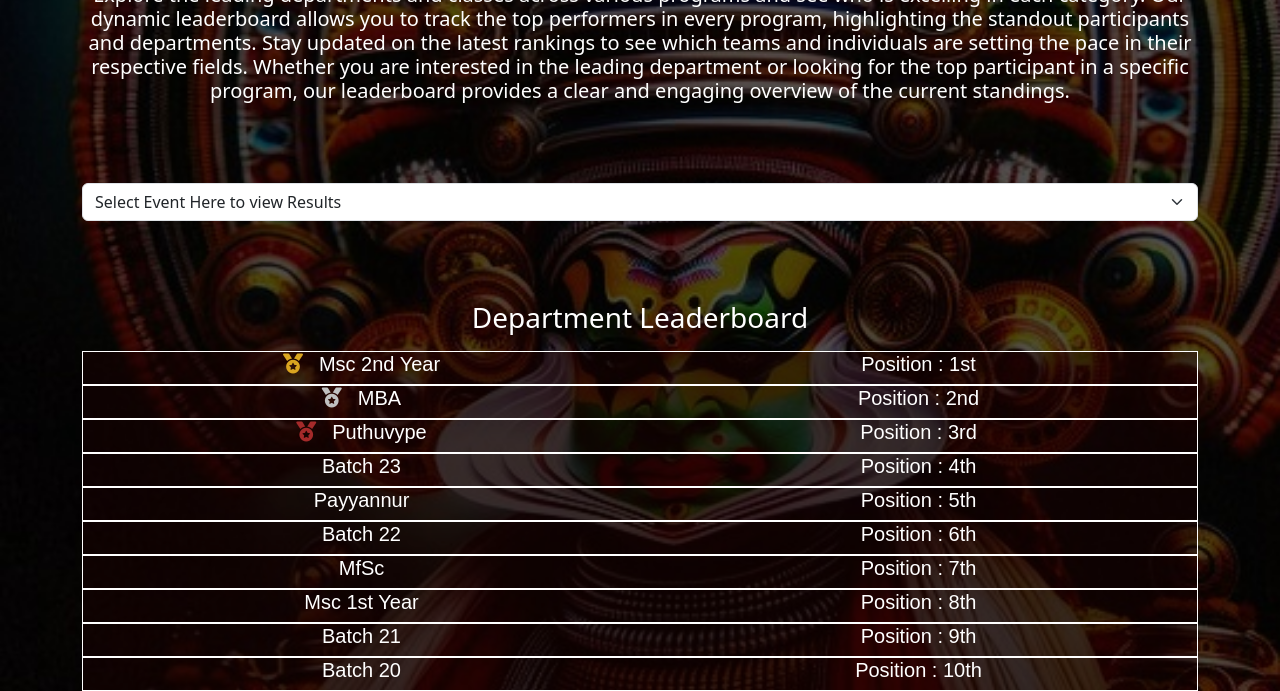
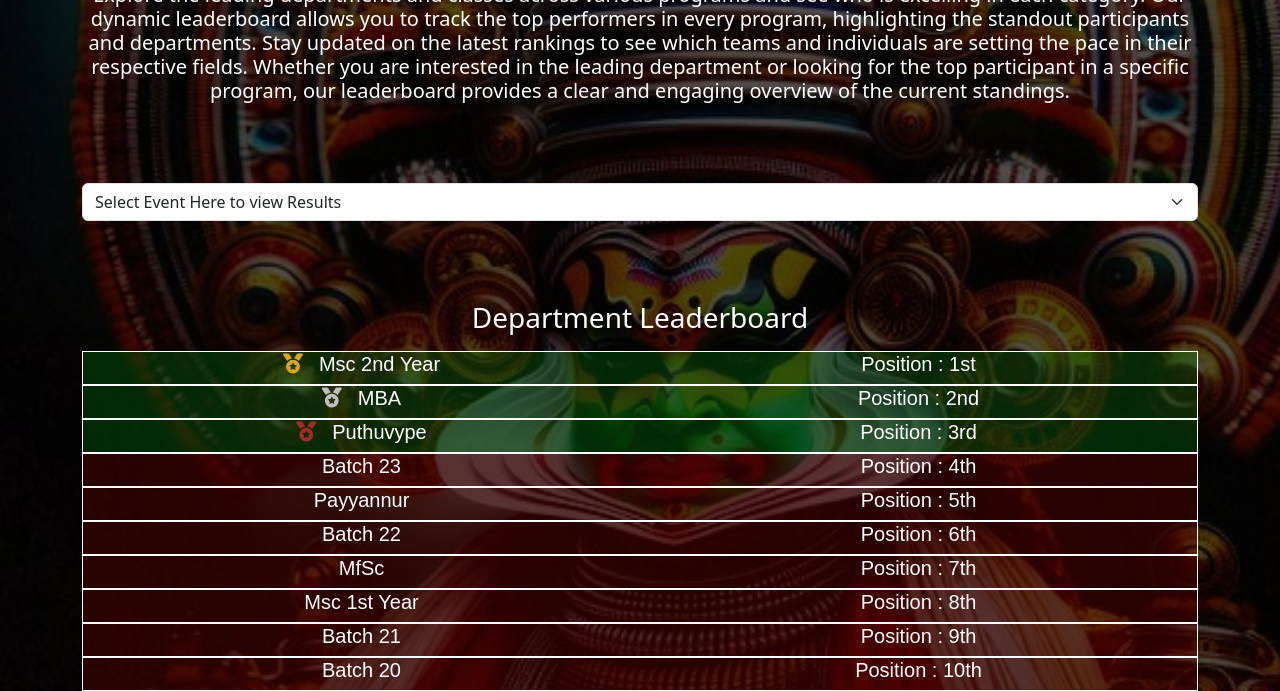
Before and after one commit to deimos19/KUFOS, a plain HTML site: page leaderboard.html in a window 1280 px wide. Shown: the part 153-844 px from the top of the page. Drawn offline with nearby package versions, Linux system fonts and the light colour scheme; a web font is replaced by a local one.

Commit message:
modified

```diff
--- a/leaderboard.html
+++ b/leaderboard.html
@@ -149,83 +149,83 @@
 
             <div class="container text-center" style="margin-top: 2rem;">
                 <h3 style="margin-top: 5rem;">Department Leaderboard</h3>
-                <div class="row" id="leaderboard-row" style="margin-top: 1rem; border:1px solid white;">
-                    <div class="col" style="border-radius:0%; border:none;">
+                <div class="row" id="leaderboard-row" style="margin-top: 1rem; border:1px solid white;background-color:rgba(2, 105, 11, 0.364);">
+                    <div class="col" style="border-radius:0%; border:none; background-color:rgba(2, 105, 11, 0);">
                         <h5><i class="fa-solid fa-medal" style="margin-right: 1rem; color:goldenrod"></i>Msc 2nd Year</h5>
                     </div>
-                    <div class="col" style="border-radius:0%;border:none;">
+                    <div class="col" style="border-radius:0%;border:none; background-color:rgba(2, 105, 11, 0);">
                         <h5>Position : 1st</h5>
                     </div>
                 </div>
-                <div class="row" id="leaderboard-row" style="border:1px solid white;">
-                    <div class="col" style="border-radius:0%; border:none;">
+                <div class="row" id="leaderboard-row" style="border:1px solid white;background-color:rgba(2, 105, 11, 0.364);">
+                    <div class="col" style="border-radius:0%; border:none; background-color:rgba(2, 105, 11, 0);">
                         <h5><i class="fa-solid fa-medal" style="margin-right: 1rem; color:silver"></i>MBA</h5>
                     </div>
-                    <div class="col" style="border-radius:0%;border:none;">
+                    <div class="col" style="border-radius:0%;border:none; background-color:rgba(2, 105, 11, 0);">
                         <h5>Position : 2nd</h5>
                     </div>
                 </div>
-                <div class="row" id="leaderboard-row" style="border:1px solid white;">
-                    <div class="col" style="border-radius:0%;border:none;">
+                <div class="row" id="leaderboard-row" style="border:1px solid white;background-color:rgba(2, 105, 11, 0.364);">
+                    <div class="col" style="border-radius:0%;border:none; background-color:rgba(2, 105, 11, 0);">
                         <h5><i class="fa-solid fa-medal" style="margin-right: 1rem; color:brown"></i>Puthuvype</h5>
                     </div>
-                    <div class="col" style="border-radius:0%;border:none;">
+                    <div class="col" style="border-radius:0%;border:none; background-color:rgba(2, 105, 11, 0);">
                         <h5>Position : 3rd</h5>
                     </div>
                 </div>
-                <div class="row" id="leaderboard-row" style="border:1px solid white;">
-                    <div class="col" style="border-radius:0%;border:none;">
+                <div class="row" id="leaderboard-row" style="border:1px solid white;background-color:rgba(105, 2, 2, 0.364);">
+                    <div class="col" style="border-radius:0%;border:none;background-color:rgba(105, 2, 2, 0);">
                         <h5>Batch 23</h5>
                     </div>
-                    <div class="col" style="border-radius:0%;border:none;">
+                    <div class="col" style="border-radius:0%;border:none;background-color:rgba(105, 2, 2, 0);">
                         <h5>Position : 4th</h5>
                     </div>
                 </div>
-                <div class="row" id="leaderboard-row" style="border:1px solid white;">
-                    <div class="col" style="border-radius:0%;border:none;">
+                <div class="row" id="leaderboard-row" style="border:1px solid white;background-color:rgba(105, 2, 2, 0.364);">
+                    <div class="col" style="border-radius:0%;border:none;background-color:rgba(105, 2, 2, 0);">
                         <h5>Payyannur</h5>
                     </div>
-                    <div class="col" style="border-radius:0%;border:none;">
+                    <div class="col" style="border-radius:0%;border:none;background-color:rgba(105, 2, 2, 0);">
                         <h5>Position : 5th</h5>
                     </div>
                 </div>
-                <div class="row" id="leaderboard-row" style="border:1px solid white;">
-                    <div class="col" style="border-radius:0%;border:none;">
+                <div class="row" id="leaderboard-row" style="border:1px solid white;background-color:rgba(105, 2, 2, 0.364);">
+                    <div class="col" style="border-radius:0%;border:none;background-color:rgba(105, 2, 2, 0);">
                         <h5>Batch 22</h5>
                     </div>
-                    <div class="col" style="border-radius:0%;border:none;">
+                    <div class="col" style="border-radius:0%;border:none;background-color:rgba(105, 2, 2, 0);">
                         <h5>Position : 6th</h5>
                     </div>
                 </div>
-                <div class="row" id="leaderboard-row" style="border:1px solid white;">
-                    <div class="col" style="border-radius:0%;border:none;">
+                <div class="row" id="leaderboard-row" style="border:1px solid white;background-color:rgba(105, 2, 2, 0.364);">
+                    <div class="col" style="border-radius:0%;border:none;background-color:rgba(105, 2, 2, 0);">
                         <h5>MfSc</h5>
                     </div>
-                    <div class="col" style="border-radius:0%;border:none;">
+                    <div class="col" style="border-radius:0%;border:none;background-color:rgba(105, 2, 2, 0);">
                         <h5>Position : 7th</h5>
                     </div>
                 </div>
-                <div class="row" id="leaderboard-row" style="border:1px solid white;">
-                    <div class="col" style="border-radius:0%;border:none;">
+                <div class="row" id="leaderboard-row" style="border:1px solid white;background-color:rgba(105, 2, 2, 0.364);">
+                    <div class="col" style="border-radius:0%;border:none;background-color:rgba(105, 2, 2, 0);">
                         <h5>Msc 1st Year</h5>
                     </div>
-                    <div class="col" style="border-radius:0%;border:none;">
+                    <div class="col" style="border-radius:0%;border:none;background-color:rgba(105, 2, 2, 0);">
                         <h5>Position : 8th</h5>
                     </div>
                 </div>
-                <div class="row" id="leaderboard-row" style="border:1px solid white;">
-                    <div class="col" style="border-radius:0%;border:none;">
+                <div class="row" id="leaderboard-row" style="border:1px solid white;background-color:rgba(105, 2, 2, 0.364);">
+                    <div class="col" style="border-radius:0%;border:none;background-color:rgba(105, 2, 2, 0);">
                         <h5>Batch 21</h5>
                     </div>
-                    <div class="col" style="border-radius:0%;border:none;">
+                    <div class="col" style="border-radius:0%;border:none;background-color:rgba(105, 2, 2, 0);">
                         <h5>Position : 9th</h5>
                     </div>
                 </div>
-                <div class="row" id="leaderboard-row" style="border:1px solid white;">
-                    <div class="col" style="border-radius:0%;border:none;">
+                <div class="row" id="leaderboard-row" style="border:1px solid white;background-color:rgba(105, 2, 2, 0.364);">
+                    <div class="col" style="border-radius:0%;border:none;background-color:rgba(105, 2, 2, 0);">
                         <h5>Batch 20</h5>
                     </div>
-                    <div class="col" style="border-radius:0%;border:none;">
+                    <div class="col" style="border-radius:0%;border:none;background-color:rgba(105, 2, 2, 0);">
                         <h5>Position : 10th</h5>
                     </div>
                 </div>
--- a/style.css
+++ b/style.css
@@ -46,8 +46,9 @@ body{
 }
 .col{
     font-size: 2rem;
-    border: 2px solid white;
+    border: 2px solid rgba(157, 6, 6, 0.5);
     border-radius: 1rem;
+    background-color: black;
 }
 .col i{
      margin-right: 0.5rem;
```
Also changed, not shown: index.html (+6 -6 lines).
